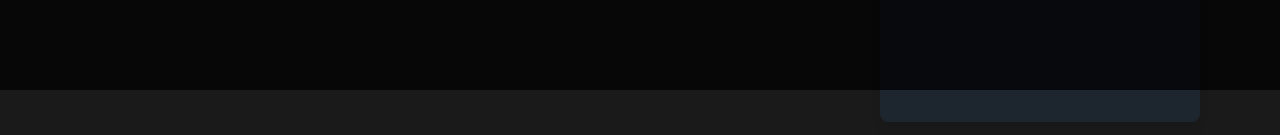
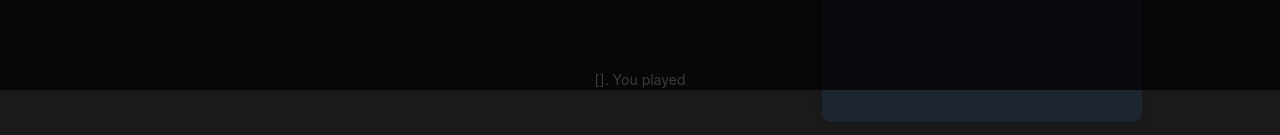
Before and after one commit to JamarTG/litrainer, a React (Vite) app: page /train in a window 1280 px wide. Shown: the part 710-845 px from the top of the page. Built offline with nearby package versions, Linux system fonts and the light colour scheme.

Commit message:
Fix Puzzle Not Showing

```diff
--- a/src/pages/Home.tsx
+++ b/src/pages/Home.tsx
@@ -53,11 +53,12 @@ const Home: React.FC = () => {
       // When no errors found - set no Errors state to true
       if (!parsedPuzzleData) return;
 
-      const puzzles = await combineEvalAndMisplays(
+      const puzzles = combineEvalAndMisplays(
         username,
         parsedPuzzleData.misplayInfo as Models.Game.LichessGameInfo[],
         parsedPuzzleData.moveEvaluations
       );
+      console.log("Result",puzzles)
 
       navigate("/train", { state: { puzzles } });
 
--- a/src/pages/Playground.tsx
+++ b/src/pages/Playground.tsx
@@ -262,8 +262,7 @@ const Playground: React.FC<PlayGroundProps> = ({ puzzles }) => {
         />
         <ResizeHandle resizeRef={resizeRef} handleMouseDown={handleMouseDown} />
       </div>
-      <small>{JSON.stringify(acceptableMoves)}</small>
-      You played {currentPuzzle?.move}
+      <small className="text-sm absolute bottom-0">{JSON.stringify(acceptableMoves)}. You played {currentPuzzle?.move}</small>
       <ControlPanel
 
         game={game}
--- a/src/utils/processing/combineEvalAndMisplays.ts
+++ b/src/utils/processing/combineEvalAndMisplays.ts
@@ -1,5 +1,6 @@
 import { Chess } from "chess.js";
 import { Models } from "../../typings";
+import { Mode } from "fs";
 
 const combineEvaluationsAndMisplays = (
   username: string,
@@ -8,19 +9,23 @@ const combineEvaluationsAndMisplays = (
 ) => {
   const standardGames = misplays.filter((game) => game.variant === "standard");
 
+  console.log(standardGames);
 
   return standardGames
     .map((game, index) => {
-      const playerColor = username === game.players.white.user.name ? "w" : "b";      const chessEngine = new Chess();
+      const playerColor = username === game.players.white.user.name ? "white" : "black";
+      const chessEngine = new Chess();
       const moves = game.moves.split(" ");
-      let fenBeforeOpponentMove = chessEngine.fen();
+
       const errors = moves
         .map((move, moveIndex) => {
+          let fenBeforeOpponentMove = chessEngine.fen();
+
           const turn = chessEngine.turn();
           chessEngine.move(move);
           const isBadMove = evaluations[index][moveIndex]?.judgment;
 
-          if (turn === playerColor && isBadMove) {
+          if (moveIndex >= 2) {
             chessEngine.loadPgn(moves.slice(0, moveIndex - 1).join(" "));
             fenBeforeOpponentMove = chessEngine.fen();
             chessEngine.loadPgn(moves.slice(0, moveIndex + 1).join(" "));
@@ -43,9 +48,9 @@ const combineEvaluationsAndMisplays = (
               }
             : null;
         })
-        .filter((info): info is Models.Move.Info  => info !== null);
+        .filter((info) => info !== null);
 
-      return errors.filter((error) => error.colorToPlay === playerColor);
+      return errors.filter((error:any) => error.colorToPlay === playerColor);
     })
     .filter((filteredErrors) => filteredErrors.length > 0);
 };
```
